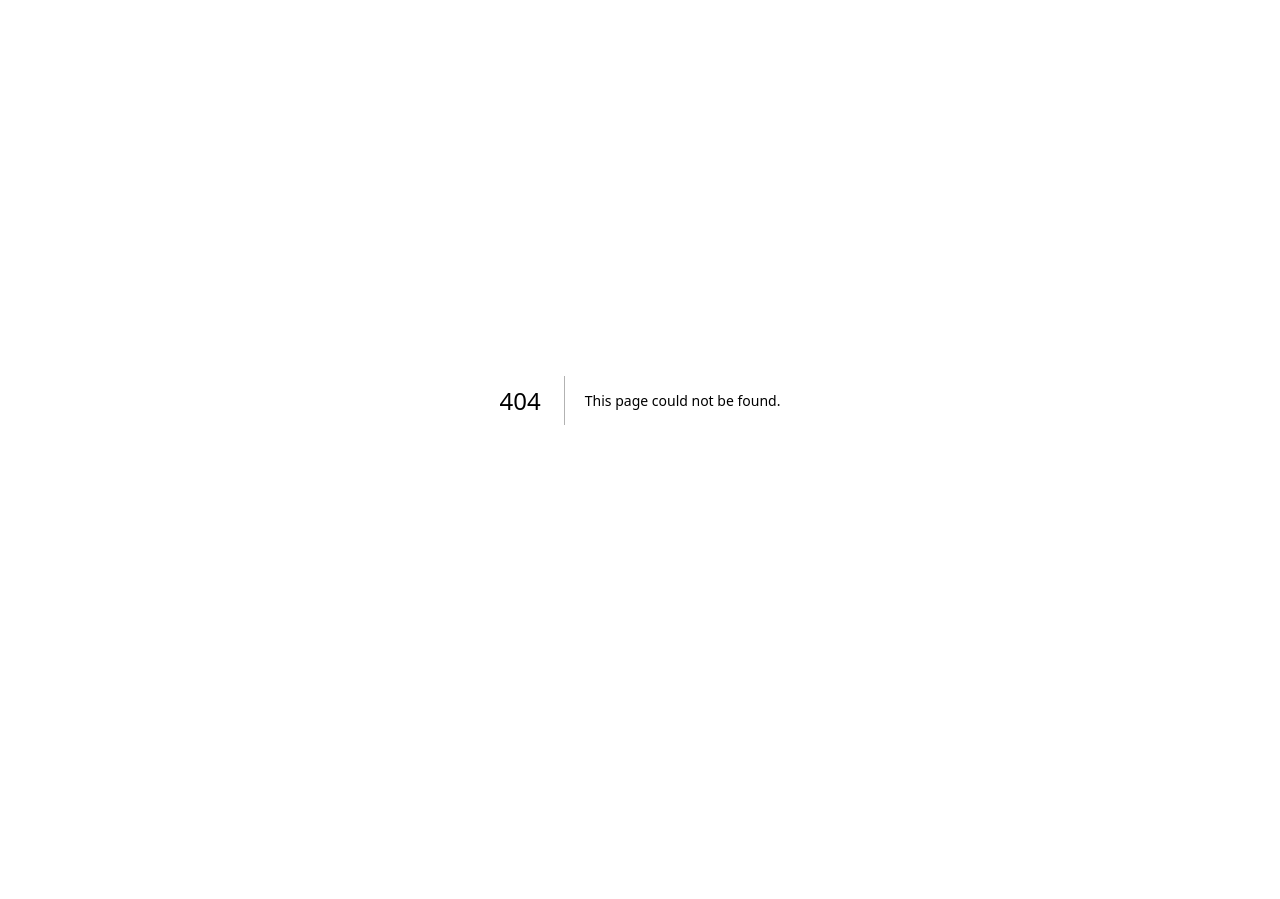
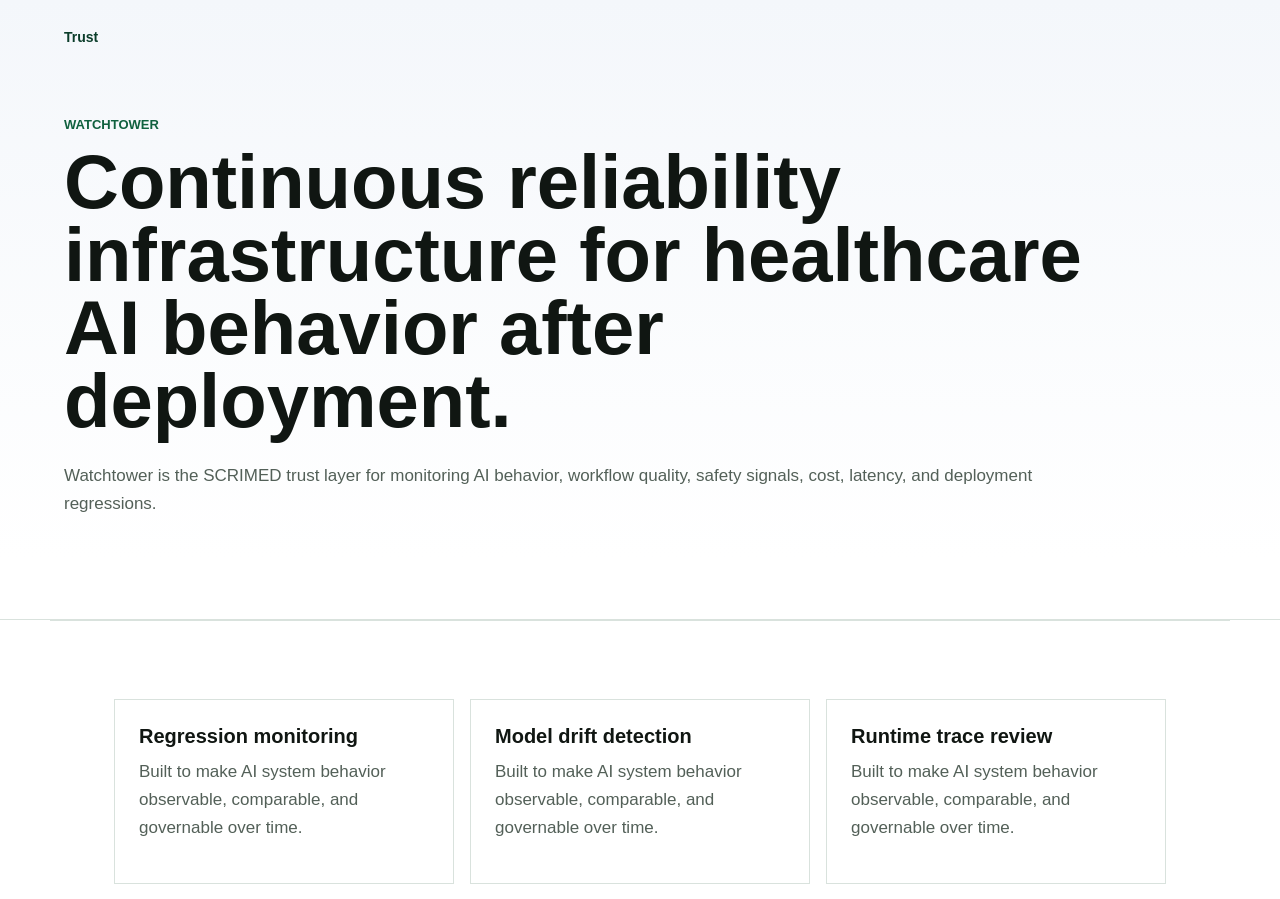
Before and after one commit to temitayodahunsi777/scrimed-site, a Next.js app: page /modules/watchtower in a window 1280 px wide. Before the commit this address had no page. Shown: the top 899 px of the page. Before the commit the page ends 800 px from the top, so only its background shows below. Built offline with nearby package versions, Linux system fonts and the light colour scheme.

Commit message:
Add Watchtower module page

```diff
--- /dev/null
+++ b/app/modules/watchtower/page.tsx
@@ -0,0 +1,29 @@
+const capabilities = [
+  "Regression monitoring",
+  "Model drift detection",
+  "Runtime trace review",
+  "Safety and cost signal tracking"
+];
+
+export default function WatchtowerPage() {
+  return (
+    <main>
+      <section className="page-hero trust-hero">
+        <a className="back-link" href="/trust">Trust</a>
+        <p className="eyebrow">Watchtower</p>
+        <h1>Continuous reliability infrastructure for healthcare AI behavior after deployment.</h1>
+        <p className="hero-text">
+          Watchtower is the SCRIMED trust layer for monitoring AI behavior, workflow quality, safety signals, cost, latency, and deployment regressions.
+        </p>
+      </section>
+      <section className="section-band principle-grid">
+        {capabilities.map((capability) => (
+          <article key={capability}>
+            <h3>{capability}</h3>
+            <p>Built to make AI system behavior observable, comparable, and governable over time.</p>
+          </article>
+        ))}
+      </section>
+    </main>
+  );
+}
```
